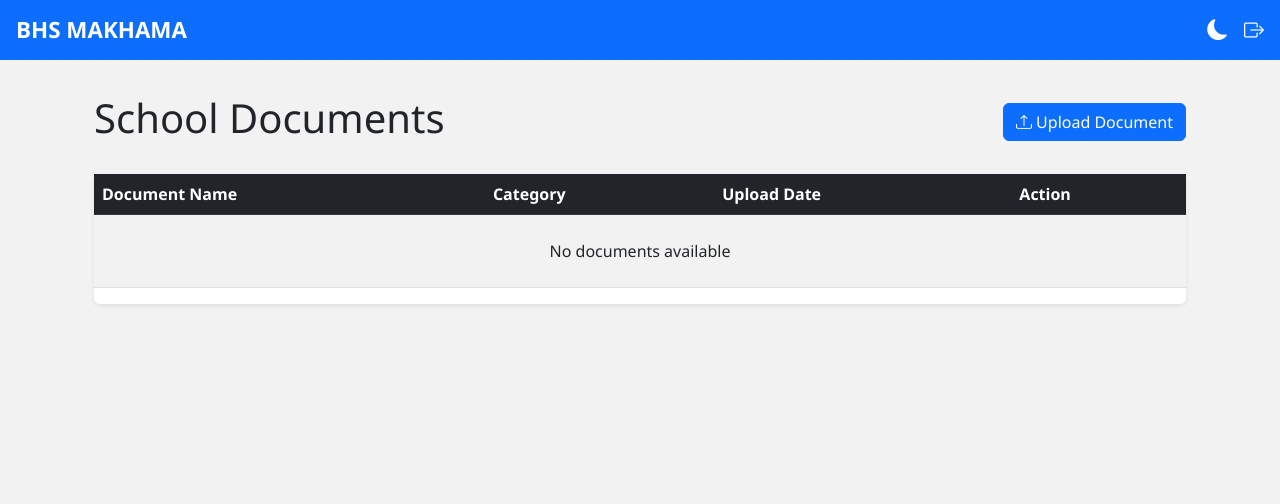
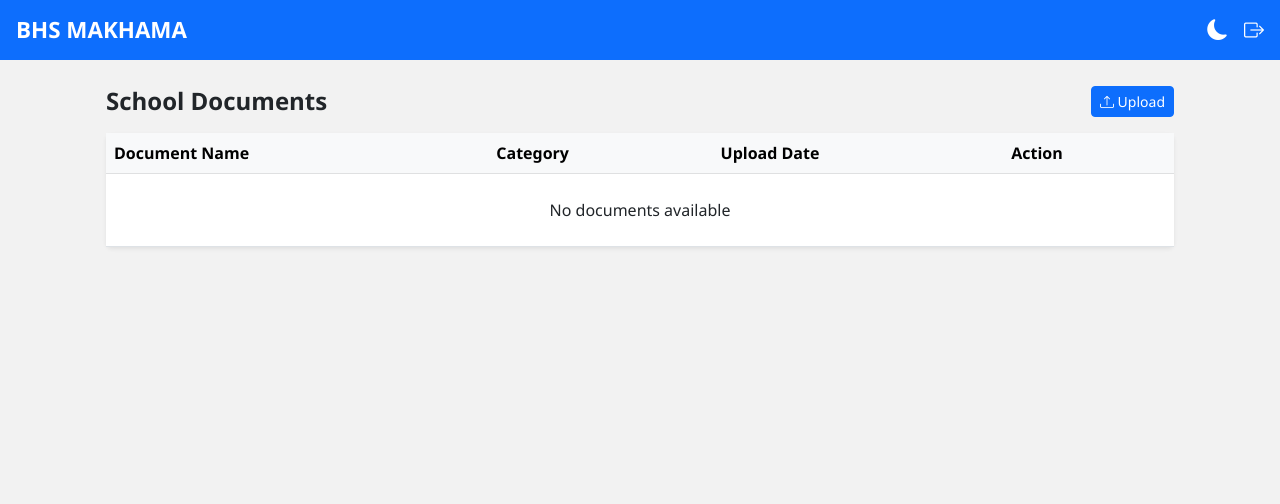
Before and after one commit to d0x-dev/web, a Flask app: page /documents in a window 1280 px wide. Shown: the top 504 px of the page. Run offline with Flask 3, Linux system fonts and the light colour scheme; the visitor is signed in with stand-in values (Sample User, id 1); data that the repository does not hold is empty.

Commit message:
Update documents.html

```diff
--- a/templates/documents.html
+++ b/templates/documents.html
@@ -3,46 +3,48 @@
 {% block title %}Documents - GOVT. BOYS HIGH SCHOOL PETH MAKHAMA{% endblock %}
 
 {% block content %}
-<div class="container mt-4">
-    <div class="d-flex flex-column flex-md-row justify-content-between align-items-center mb-4">
-        <h1>School Documents</h1>
+<div class="container px-2 px-md-4">
+    <div class="d-flex justify-content-between align-items-center mt-3 mb-3">
+        <h4 class="fw-semibold mb-0">School Documents</h4>
         {% if session.get('admin_logged_in') %}
-        <button class="btn btn-primary mt-3 mt-md-0" data-bs-toggle="modal" data-bs-target="#uploadModal">
-            <i class="bi bi-upload"></i> Upload Document
+        <button class="btn btn-sm btn-primary" data-bs-toggle="modal" data-bs-target="#uploadModal">
+            <i class="bi bi-upload"></i> Upload
         </button>
         {% endif %}
     </div>
 
-    <div class="card border-0 shadow-sm">
+    <div class="card shadow-sm border-0 mb-4">
         <div class="card-body p-0">
             <div class="table-responsive">
-                <table class="table table-striped table-hover">
-                    <thead class="table-dark">
+                <table class="table align-middle mb-0">
+                    <thead class="table-light">
                         <tr>
-                            <th>Document Name</th>
-                            <th>Category</th>
-                            <th>Upload Date</th>
-                            <th>Action</th>
+                            <th class="text-nowrap">Document Name</th>
+                            <th class="text-nowrap">Category</th>
+                            <th class="text-nowrap">Upload Date</th>
+                            <th class="text-nowrap">Action</th>
                         </tr>
                     </thead>
                     <tbody>
                         {% for doc in documents %}
                         <tr>
-                            <td>{{ doc['name'] }}</td>
+                            <td class="text-break">{{ doc['name'] }}</td>
                             <td><span class="badge bg-primary">{{ doc['category'] }}</span></td>
                             <td>{{ doc['upload_date'].split()[0] }}</td>
                             <td>
+                                <div class="d-flex flex-wrap gap-2">
                                     <a href="{{ url_for('download_file', filename=doc['filename']) }}" class="btn btn-sm btn-outline-primary">
-                                    <i class="bi bi-download"></i> Download
+                                        <i class="bi bi-download"></i>
                                     </a>
                                     {% if session.get('admin_logged_in') %}
-                                <form method="POST" action="{{ url_for('delete_document', id=doc['id']) }}" style="display: inline;">
-                                    <button type="submit" class="btn btn-sm btn-outline-danger ms-2"
+                                    <form method="POST" action="{{ url_for('delete_document', id=doc['id']) }}">
+                                        <button type="submit" class="btn btn-sm btn-outline-danger"
                                             onclick="return confirm('Are you sure you want to delete this document?')">
-                                        <i class="bi bi-trash"></i> Delete
+                                            <i class="bi bi-trash"></i>
                                         </button>
                                     </form>
                                     {% endif %}
+                                </div>
                             </td>
                         </tr>
                         {% else %}
@@ -59,7 +61,7 @@
     <!-- Upload Modal -->
     {% if session.get('admin_logged_in') %}
     <div class="modal fade" id="uploadModal" tabindex="-1" aria-hidden="true">
-        <div class="modal-dialog">
+        <div class="modal-dialog modal-dialog-centered">
             <div class="modal-content">
                 <div class="modal-header bg-primary text-white">
                     <h5 class="modal-title">Upload Document</h5>
@@ -91,8 +93,8 @@
                             <div class="form-text">Max file size: 5MB</div>
                         </div>
                     </div>
-                    <div class="modal-footer">
-                        <button type="button" class="btn btn-secondary" data-bs-dismiss="modal">Close</button>
+                    <div class="modal-footer justify-content-between">
+                        <button type="button" class="btn btn-light" data-bs-dismiss="modal">Cancel</button>
                         <button type="submit" class="btn btn-primary">Upload</button>
                     </div>
                 </form>
@@ -103,19 +105,11 @@
 </div>
 
 <script>
-document.addEventListener('DOMContentLoaded', function() {
-    // Initialize tooltips
-    const tooltipTriggerList = [].slice.call(document.querySelectorAll('[data-bs-toggle="tooltip"]'));
-    tooltipTriggerList.map(function (tooltipTriggerEl) {
-        return new bootstrap.Tooltip(tooltipTriggerEl);
-    });
-
-    // Auto-close alerts after 5 seconds
+document.addEventListener('DOMContentLoaded', function () {
     const alerts = document.querySelectorAll('.alert');
     alerts.forEach(alert => {
         setTimeout(() => {
-            const bsAlert = new bootstrap.Alert(alert);
-            bsAlert.close();
+            new bootstrap.Alert(alert).close();
         }, 5000);
     });
 });
```
Lines whose indentation alone changed are shown as unchanged.
